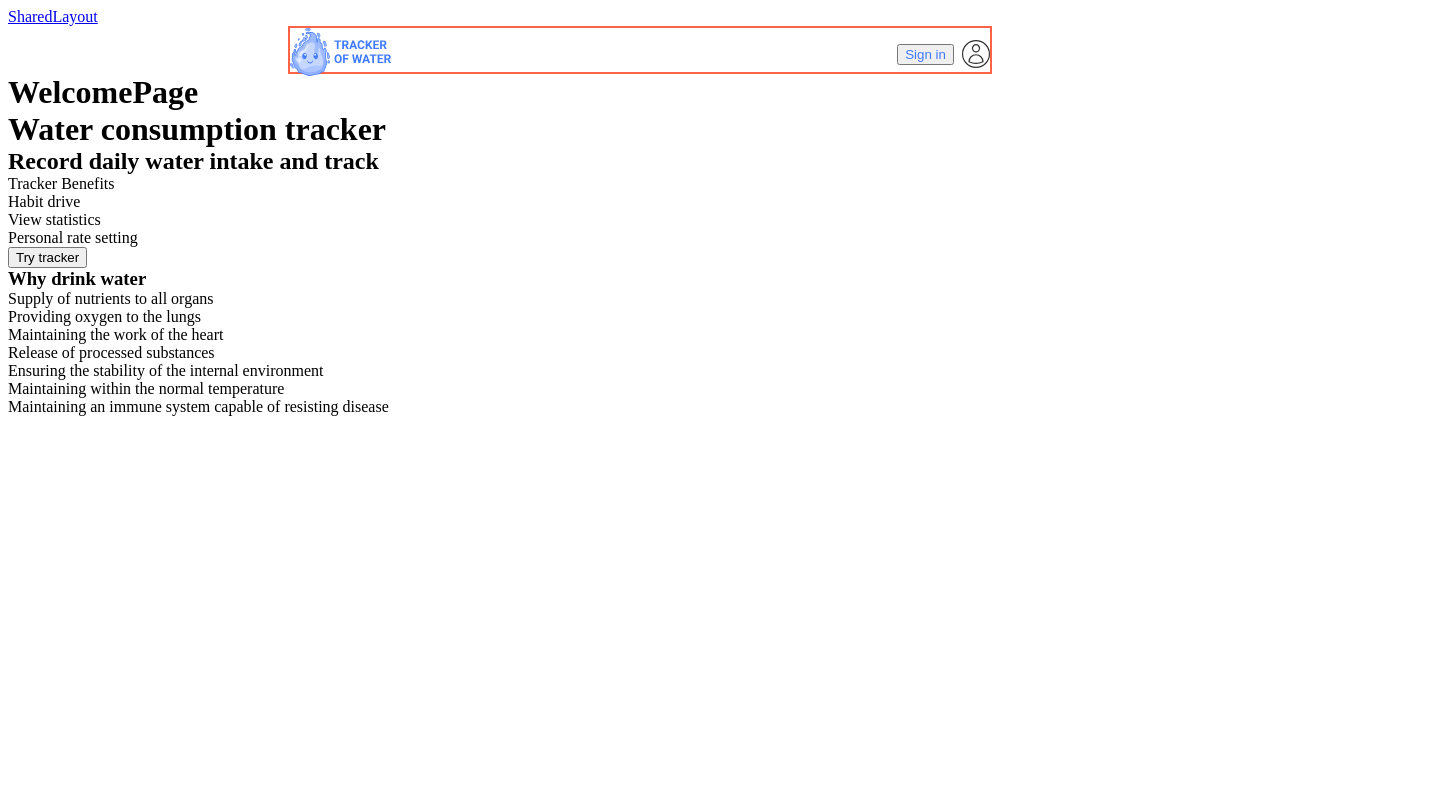
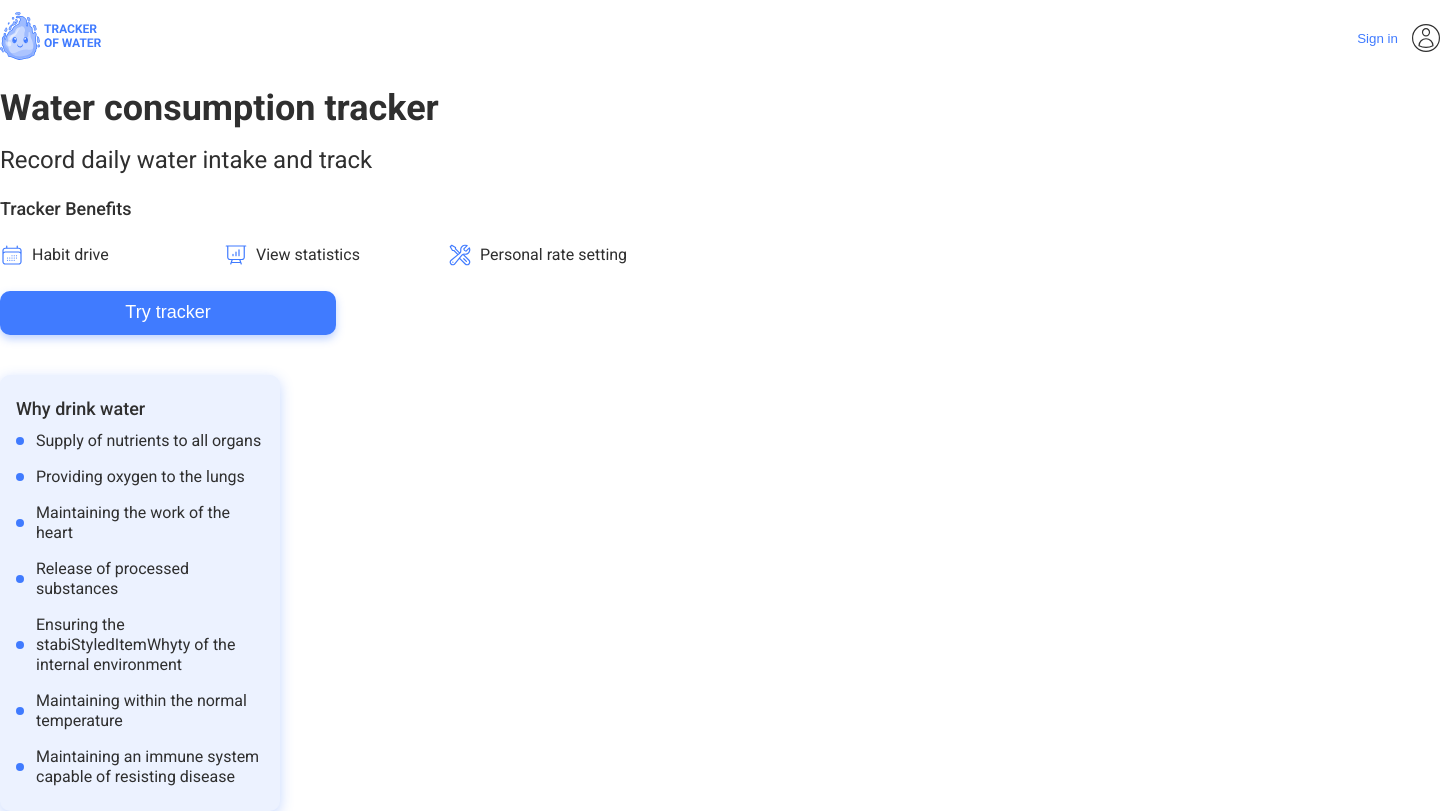
Before and after one commit to elias-291356/water-app, a React (Vite) app: page / in a window 1280 px wide. Shown: the whole page, 1440 px wide, since content can reach past the window. Built offline with nearby package versions, Linux system fonts and the light colour scheme; the HTML template or start-up script is replaced by a standard one.

Commit message:
almost to finish css of the page

```diff
--- a/index.html
+++ b/index.html
@@ -14,7 +14,7 @@
 </head>
 
 <body>
-  <div id="root"></div>
+  <div id="root" class="container"></div>
   <script type="module" src="/src/main.jsx"></script>
 </body>
 
--- a/src/App.jsx
+++ b/src/App.jsx
@@ -7,12 +7,11 @@ import SigninPage from "./pages/SigninPage/SigninPage";
 function App() {
   return (
     <>
-      <div>
-        <nav>
-          <Link to="/">SharedLayout</Link>
+      {/* <nav>
+          <Link to="/"></Link> */}
       {/* <Link to="/sign-up">SignupPage</Link> */}
       {/* <Link to="/products">Products</Link> */}
-        </nav>
+      {/* </nav> */}
 
       <Routes>
         <Route path="/" element={<SharedLayout />} />
@@ -20,7 +19,6 @@ function App() {
         <Route path="/sign-in" element={<SigninPage />} />
         {/* <Route path="/products" element={<Products />} /> */}
       </Routes>
-      </div>
     </>
   );
 }
--- a/src/components/Header/Header.jsx
+++ b/src/components/Header/Header.jsx
@@ -1,18 +1,18 @@
 import React from "react";
 import Logo from "../Logo/Logo";
 import UserAuth from "../UserAuth/UserAuth";
-import { StyledHeader, StyledHeaderList } from "./HeaderStyled.js";
+import { StyledHeaderList } from "./HeaderStyled.js";
 
 const Header = () => {
   return (
-    <StyledHeader>
+    <header>
       <nav>
         <StyledHeaderList>
           <Logo />
           <UserAuth />
         </StyledHeaderList>
       </nav>
-    </StyledHeader>
+    </header>
   );
 };
 
--- a/src/components/Header/HeaderStyled.js
+++ b/src/components/Header/HeaderStyled.js
@@ -1,5 +1,4 @@
 import styled from "styled-components";
-import { Link } from "react-router-dom";
 export const StyledLogo = styled.svg`
   height: 48px;
   width: 102px;
@@ -14,23 +13,3 @@ export const StyledHeaderList = styled.ul`
   display: flex;
   justify-content: space-between;
 `;
-
-export const StyledHeader = styled.header`
-  @media screen and (min-width: 320px) {
-    margin-right: auto;
-    margin-left: auto;
-    height: 48px;
-    width: 280px;
-    border: solid tomato 2px;
-  }
-  @media screen and (min-width: 768px) {
-    width: 704px;
-    max-width: 768px;
-  }
-  @media screen and (min-width: 1440px) {
-    width: 1216px;
-    min-width: 1440px;
-  }
-
-  /* align-items: center; */
-`;
--- a/src/components/Logo/Logo.jsx
+++ b/src/components/Logo/Logo.jsx
@@ -4,15 +4,11 @@ import sprite from "../../images/sprite.svg";
 import { StyledLogo } from "./LogoStyled";
 const Logo = () => {
   return (
-    <>
-      <li>
-        <Link to="/">
-          <StyledLogo>
-            <use href={`${sprite}#icon-logo`}></use>
-          </StyledLogo>
-        </Link>
-      </li>
-    </>
+    <Link to="/">
+      <StyledLogo>
+        <use href={`${sprite}#icon-logo`}></use>
+      </StyledLogo>
+    </Link>
   );
 };
 
--- a/src/components/UserAuth/UserAuthStyled.js
+++ b/src/components/UserAuth/UserAuthStyled.js
@@ -8,4 +8,6 @@ export const StyledHeaderUserItem = styled.li`
 export const StyledHeaderUserItemLink = styled.button`
   color: var(--primary-blue);
   text-decoration: none;
+  background-color: transparent;
+  border: none;
 `;
--- a/src/components/WaterСonsumptionTracker/WaterСonsumptionTracker.jsx
+++ b/src/components/WaterСonsumptionTracker/WaterСonsumptionTracker.jsx
@@ -1,5 +1,16 @@
 import React from "react";
 import { useNavigate } from "react-router-dom";
+import sprite from "../../images/sprite.svg";
+import {
+  StyledButtonTracker,
+  StyledItem,
+  StyledListName,
+  StyledListTolls,
+  StyledSectionBanner,
+  StyledSvgTracker,
+  StyledSybTitle,
+  StyledTitle,
+} from "./WaterСonsumptionTrackerStyled";
 
 const WaterСonsumptionTracker = () => {
   const navigate = useNavigate();
@@ -8,19 +19,34 @@ const WaterСonsumptionTracker = () => {
   };
 
   return (
-    <>
-      <h1>Water consumption tracker</h1>
-      <h2>Record daily water intake and track</h2>
-      <p>Tracker Benefits</p>
-      <ul>
-        <li>Habit drive</li>
-        <li>View statistics</li>
-        <li>Personal rate setting</li>
-      </ul>
-      <button type="button" onClick={onClickToSignupPage}>
+    <StyledSectionBanner>
+      <StyledTitle>Water consumption tracker</StyledTitle>
+      <StyledSybTitle>Record daily water intake and track</StyledSybTitle>
+      <StyledListName>Tracker Benefits</StyledListName>
+      <StyledListTolls>
+        <StyledItem>
+          <StyledSvgTracker>
+            <use href={`${sprite}#icon-calendar`}></use>
+          </StyledSvgTracker>
+          Habit drive
+        </StyledItem>
+        <StyledItem>
+          <StyledSvgTracker>
+            <use href={`${sprite}#icon-chart`}></use>
+          </StyledSvgTracker>
+          View statistics
+        </StyledItem>
+        <StyledItem>
+          <StyledSvgTracker>
+            <use href={`${sprite}#icon-tools`}></use>
+          </StyledSvgTracker>
+          Personal rate setting
+        </StyledItem>
+      </StyledListTolls>
+      <StyledButtonTracker type="button" onClick={onClickToSignupPage}>
         Try tracker
-      </button>
-    </>
+      </StyledButtonTracker>
+    </StyledSectionBanner>
   );
 };
 
--- a/src/components/WaterСonsumptionTracker/WaterСonsumptionTrackerStyled.js
+++ b/src/components/WaterСonsumptionTracker/WaterСonsumptionTrackerStyled.js
@@ -0,0 +1,101 @@
+import { styled } from "styled-components";
+
+export const StyledTitle = styled.h1`
+  padding-top: 24px;
+  font-weight: 700;
+  font-size: 28px;
+  line-height: 1.14286;
+  @media screen and (min-width: 320px) {
+  }
+
+  @media screen and (min-width: 768px) {
+    font-weight: 700;
+    font-size: 36px;
+  }
+
+  @media screen and (min-width: 1280px) {
+  }
+`;
+export const StyledSybTitle = styled.h2`
+  padding-top: 16px;
+  font-weight: 400;
+  font-size: 24px;
+  line-height: 1.25;
+`;
+export const StyledListName = styled.p`
+  padding-top: 24px;
+  padding-bottom: 24px;
+  font-weight: 500;
+  font-size: 18px;
+  line-height: 1.11111;
+`;
+export const StyledButtonTracker = styled.button`
+  font-weight: 500;
+  font-size: 16px;
+  line-height: 1.25;
+  text-align: center;
+  color: var(--primary-white);
+  background-color: var(--primary-blue);
+  border: none;
+  border-radius: 10px;
+  padding: 8px 30px;
+  width: 280px;
+  height: 36px;
+  box-shadow: 0 4px 8px 0 rgba(64, 123, 255, 0.34);
+  @media screen and (min-width: 320px) {
+  }
+
+  @media screen and (min-width: 768px) {
+    font-size: 18px;
+    line-height: 1.33333;
+    border-radius: 10px;
+    padding: 10px 30px;
+    width: 336px;
+    height: 44px;
+  }
+
+  @media screen and (min-width: 1280px) {
+  }
+`;
+export const StyledItem = styled.li`
+  display: flex;
+  align-items: center;
+  column-gap: 8px;
+  font-weight: 400;
+  font-size: 16px;
+  line-height: 1.25;
+  @media screen and (min-width: 320px) {
+  }
+
+  @media screen and (min-width: 768px) {
+    width: 224px;
+  }
+
+  @media screen and (min-width: 1280px) {
+  }
+`;
+export const StyledSectionBanner = styled.section`
+  padding-bottom: 40px;
+  /* display: flex;
+  flex-direction: column; */
+`;
+export const StyledListTolls = styled.ul`
+  display: flex;
+  flex-direction: column;
+  row-gap: 16px;
+  padding-bottom: 24px;
+  list-style-type: none;
+  @media screen and (min-width: 320px) {
+  }
+
+  @media screen and (min-width: 768px) {
+    flex-direction: row;
+  }
+
+  @media screen and (min-width: 1280px) {
+  }
+`;
+export const StyledSvgTracker = styled.svg`
+  width: 24px;
+  height: 24px;
+`;
--- a/src/components/WhyDrinkWater/WhyDrinkWater.jsx
+++ b/src/components/WhyDrinkWater/WhyDrinkWater.jsx
@@ -1,19 +1,29 @@
 import React from "react";
+import {
+  StyledDescrList,
+  StyledDescrSection,
+  StyledDescrWhy,
+  StyledItemWhy,
+} from "./WhyDrinkWaterStyled";
 
 const WhyDrinkWater = () => {
   return (
-    <>
-      <h3>Why drink water</h3>
-      <ul>
-        <li>Supply of nutrients to all organs</li>
-        <li>Providing oxygen to the lungs</li>
-        <li>Maintaining the work of the heart</li>
-        <li>Release of processed substances</li>
-        <li>Ensuring the stability of the internal environment</li>
-        <li>Maintaining within the normal temperature</li>
-        <li>Maintaining an immune system capable of resisting disease</li>
-      </ul>
-    </>
+    <StyledDescrSection>
+      <StyledDescrWhy>Why drink water</StyledDescrWhy>
+      <StyledDescrList>
+        <StyledItemWhy>Supply of nutrients to all organs</StyledItemWhy>
+        <StyledItemWhy>Providing oxygen to the lungs</StyledItemWhy>
+        <StyledItemWhy>Maintaining the work of the heart</StyledItemWhy>
+        <StyledItemWhy>Release of processed substances</StyledItemWhy>
+        <StyledItemWhy>
+          Ensuring the stabiStyledItemWhyty of the internal environment
+        </StyledItemWhy>
+        <StyledItemWhy>Maintaining within the normal temperature</StyledItemWhy>
+        <StyledItemWhy>
+          Maintaining an immune system capable of resisting disease
+        </StyledItemWhy>
+      </StyledDescrList>
+    </StyledDescrSection>
   );
 };
 
--- a/src/components/WhyDrinkWater/WhyDrinkWaterStyled.js
+++ b/src/components/WhyDrinkWater/WhyDrinkWaterStyled.js
@@ -0,0 +1,51 @@
+import styled from "styled-components";
+
+export const StyledDescrSection = styled.section`
+  display: flex;
+  flex-direction: column;
+
+  row-gap: 12px;
+  border-radius: 10px;
+  padding: 24px 16px;
+  width: 280px;
+  box-shadow: 0 4px 14px 0 rgba(64, 123, 255, 0.3);
+  background-color: var(--secondary-light-blue);
+`;
+
+export const StyledDescrWhy = styled.h3`
+  font-weight: 500;
+  font-size: 18px;
+  line-height: 1.11111;
+`;
+
+export const StyledItemWhy = styled.li`
+  position: relative;
+  display: flex;
+  align-items: center;
+
+  font-weight: 400;
+  font-size: 16px;
+  line-height: 1.25;
+`;
+
+export const StyledDescrList = styled.ul`
+  display: flex;
+  flex-direction: column;
+  row-gap: 16px;
+  font-weight: 400;
+  font-size: 16px;
+  line-height: 1.25;
+  padding-left: 20px;
+
+  & > li::before {
+    content: "";
+    position: absolute;
+    width: 8px;
+    height: 8px;
+    border-radius: 50%;
+    left: -20px;
+    top: 50%;
+    transform: translateY(-50%);
+    background-color: var(--primary-blue);
+  }
+`;
--- a/src/index.css
+++ b/src/index.css
@@ -15,6 +15,12 @@
 
 * {
   box-sizing: border-box;
+  margin: 0;
+}
+
+body {
+  color: var(--primary-black);
+  font-family: "Roboto", sans-serif;
 }
 
 html {
@@ -26,7 +32,7 @@ img {
 }
 
 ul {
-  list-style-type: none;
+  /* list-style-type: none; */
   padding-left: 0px;
 
 }
@@ -62,11 +68,7 @@ button {
   display: none;
 }
 
-.container {
-  width: 100%;
-  margin: 0 auto;
-  /* padding: 0 20px; */
-}
+
 
 /* select:focus {
   outline: none;
@@ -74,27 +76,28 @@ button {
 
 @media screen and (min-width: 320px) {
   .container {
-    width: 100%;
-    /* max-width: 320px; */
-    margin-left: 0 auto;
-    margin-right: 0 auto;
+    width: 280px;
+    padding-top: 8px;
+    margin-left: auto;
+    margin-right: auto;
+
   }
 }
 
 @media screen and (min-width: 768px) {
   .container {
-    width: 100%;
+    width: 704px;
+    padding-top: 16px;
     max-width: 768px;
-    padding-left: 32px;
-    padding-right: 32px;
+
   }
 }
 
 @media screen and (min-width: 1280px) {
   .container {
-    width: 100%;
-    min-width: 1280px;
-    padding-left: 91px;
-    padding-right: 91px;
+    width: 1216px;
+    padding-top: 12px;
+    min-width: 1440px;
+
   }
 }
--- a/src/pages/WelcomePage/WelcomePage.jsx
+++ b/src/pages/WelcomePage/WelcomePage.jsx
@@ -4,7 +4,6 @@ import WhyDrinkWater from "../../components/WhyDrinkWater/WhyDrinkWater";
 const WelcomePage = () => {
   return (
     <>
-      <h1>WelcomePage</h1>
       <WaterСonsumptionTracker />
       <WhyDrinkWater />
     </>
```
Also changed, not shown: src/images/sprite.svg. Lines whose indentation alone changed are shown as unchanged.
